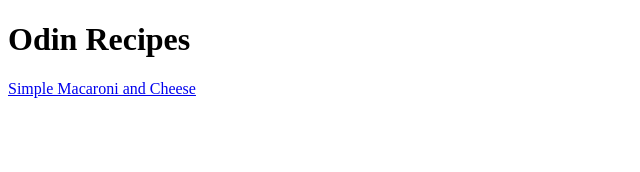
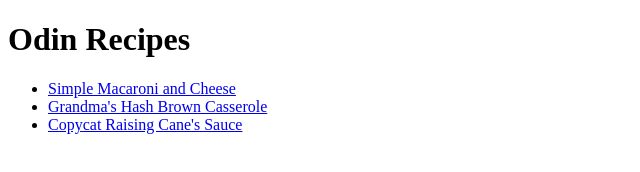
Before and after one commit to lmorgan2398/odin-recipes, a plain HTML site: page index.html in a window 1280 px wide. Shown: the whole page, without its empty margins (0-640 px from the left). Drawn offline with Linux system fonts and the light colour scheme.

Commit message:
Add and reformat index.html links to recipe pages
Added links to grandmas-hash-brown-casserole.html and
copycat-raising-canes-sauce.html from index.html. Also,
reformatted links on index.html into an unordered list to
better present them on the webpage.

```diff
--- a/index.html
+++ b/index.html
@@ -7,6 +7,10 @@
     </head>
     <body>
         <h1>Odin Recipes</h1>
-        <a href="./recipes/simple-macaroni-and-cheese.html">Simple Macaroni and Cheese</a>
+        <ul>
+            <li><a href="./recipes/simple-macaroni-and-cheese.html">Simple Macaroni and Cheese</a></li>
+            <li><a href="./recipes/grandmas-hash-brown-casserole.html">Grandma's Hash Brown Casserole</a></li>
+            <li><a href="./recipes/copycat-raising-canes-sauce.html">Copycat Raising Cane's Sauce</a></li>
+        </ul>
     </body>
 </html>
```
